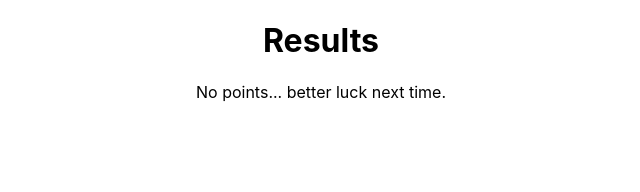
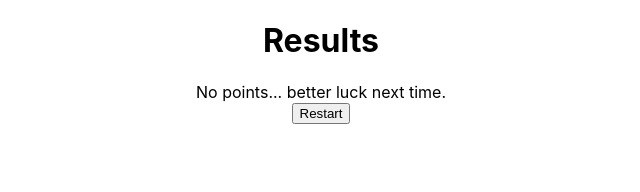
Before and after one commit to JohnJoseph2019/Eye4words, a React (Create React App) app: page /Results in a window 1280 px wide. Shown: the top 192 px of the page, without its empty margins (319-959 px from the left). Built offline with nearby package versions, Linux system fonts and the light colour scheme.

Commit message:
refactor to make my code better by creating an RestartButton instead to call from anywhere

```diff
--- a/src/App.js
+++ b/src/App.js
@@ -5,6 +5,7 @@ import axios from "axios"
 import Homepage from "./components/Homepage/Homepage"
 import PlayGame from "./components/PlayGame/PlayGame"
 import Results from "./components/Results/Results"
+import RestartButton from "./components/RestartButton/RestartButton"
 import { useEffect, useState } from "react";
 
 function App() {
@@ -97,6 +98,7 @@ function App() {
             updateUsersList={updateUsersList}
             usersInputList={usersInputList}
             solution={solution}
+            handleRandomPick={handleRandomPick}
           />
         </Route>
 
@@ -107,6 +109,7 @@ function App() {
             solution={solution}
             usersInputList={usersInputList}
           />
+          {/* <RestartButton isActive={isActive} /> */}
         </Route>
 
         <Route path="/">
--- a/src/components/PlayGame/PlayGame.js
+++ b/src/components/PlayGame/PlayGame.js
@@ -1,6 +1,7 @@
 import React, { useState } from "react"
 import { Redirect } from "react-router-dom"
 import "./PlayGame.css"
+// import RestartButton from "../RestartButton/RestartButton"
 
 export default function PlayGame(props) {
   const [points, updatePoints] = useState(0);
@@ -79,7 +80,7 @@ export default function PlayGame(props) {
       <div className="displayList">
         {props.randomLetters.length !== 0 ? props.randomLetters.map((letter, idx) =>
           <div key={idx} className="letters">{letter}</div>)
-          : ''}
+          : ' { {props.handleRandomPick()} }'}
       </div>
 
       {props.isActive === false ? <button className="startButton" onClick={props.handleTimer}>Start Time</button> : ""}
--- /dev/null
+++ b/src/components/RestartButton/RestartButton.js
@@ -0,0 +1,11 @@
+import React from "react"
+import { Link } from "react-router-dom"
+
+export default function RestartButton(props) {
+  console.log('RestartButton', props)
+  return (
+    <button onClick={props.handleTimer}>
+      Restart
+    </button>
+  )
+}
--- a/src/components/Results/Results.js
+++ b/src/components/Results/Results.js
@@ -1,6 +1,7 @@
 import React from "react"
 import { Link, useLocation } from "react-router-dom"
 import "./Results.css"
+import RestartButton from "../RestartButton/RestartButton"
 
 export default function Results(props) {
   console.log('Results', props);
@@ -27,10 +28,10 @@ export default function Results(props) {
 
 
 
-      {props.isActive === true ?
-        <Link to="/PlayGame"> <button onClick={props.handleTimer}>
-          Restart
-          </button></Link> : ""}
+      {props.isActive === true || props.usersInputList.length === 0 ?
+        <Link to="/PlayGame">
+          <RestartButton handleTimer={props.handleTimer} />
+        </Link> : ""}
 
     </>
   )
```
Also changed, not shown: src/components/RestartButton/RestartButton.css (added).
